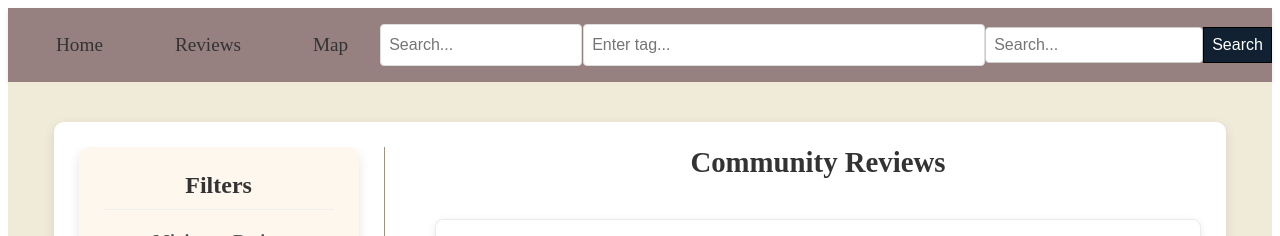
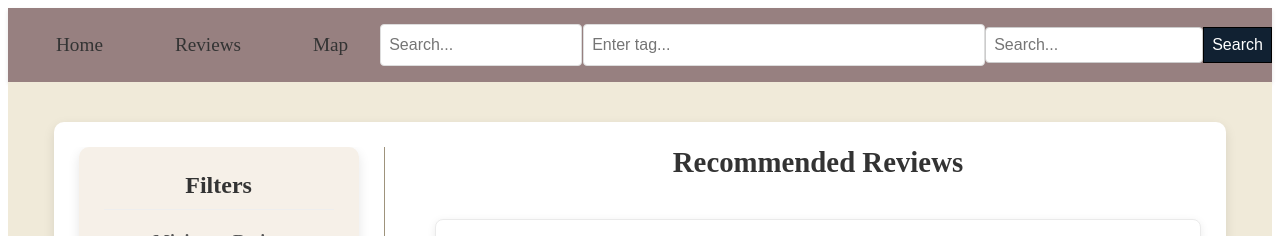
Before and after one commit to King-Kash/CS35L_GSW, a React (Vite) app in the folder client/: page /reviews in a window 1280 px wide. Shown: the top 236 px of the page. Built offline with nearby package versions, Linux system fonts and the light colour scheme.

Commit message:
fix review card

```diff
--- a/client/src/pages/Reviews.jsx
+++ b/client/src/pages/Reviews.jsx
@@ -225,7 +225,7 @@ export default function Reviews() {
         </div>
 
         <div className="reviews-content">
-          <h1 className="reviews-heading">Community Reviews</h1>
+          <h1 className="reviews-heading">Recommended Reviews</h1>
 
           {filteredReviews.length === 0 ? (
             <p className="no-reviews">No reviews match your filters.</p>
--- a/client/src/styles/Reviews.css
+++ b/client/src/styles/Reviews.css
@@ -29,7 +29,7 @@
   }
 
   .filter-card {
-    background-color: #fef7ed;
+    background-color: #f6f0e8;
     border-radius: 10px;
     box-shadow: 0 4px 12px rgba(0, 0, 0, 0.1);
     padding: 25px;
```
